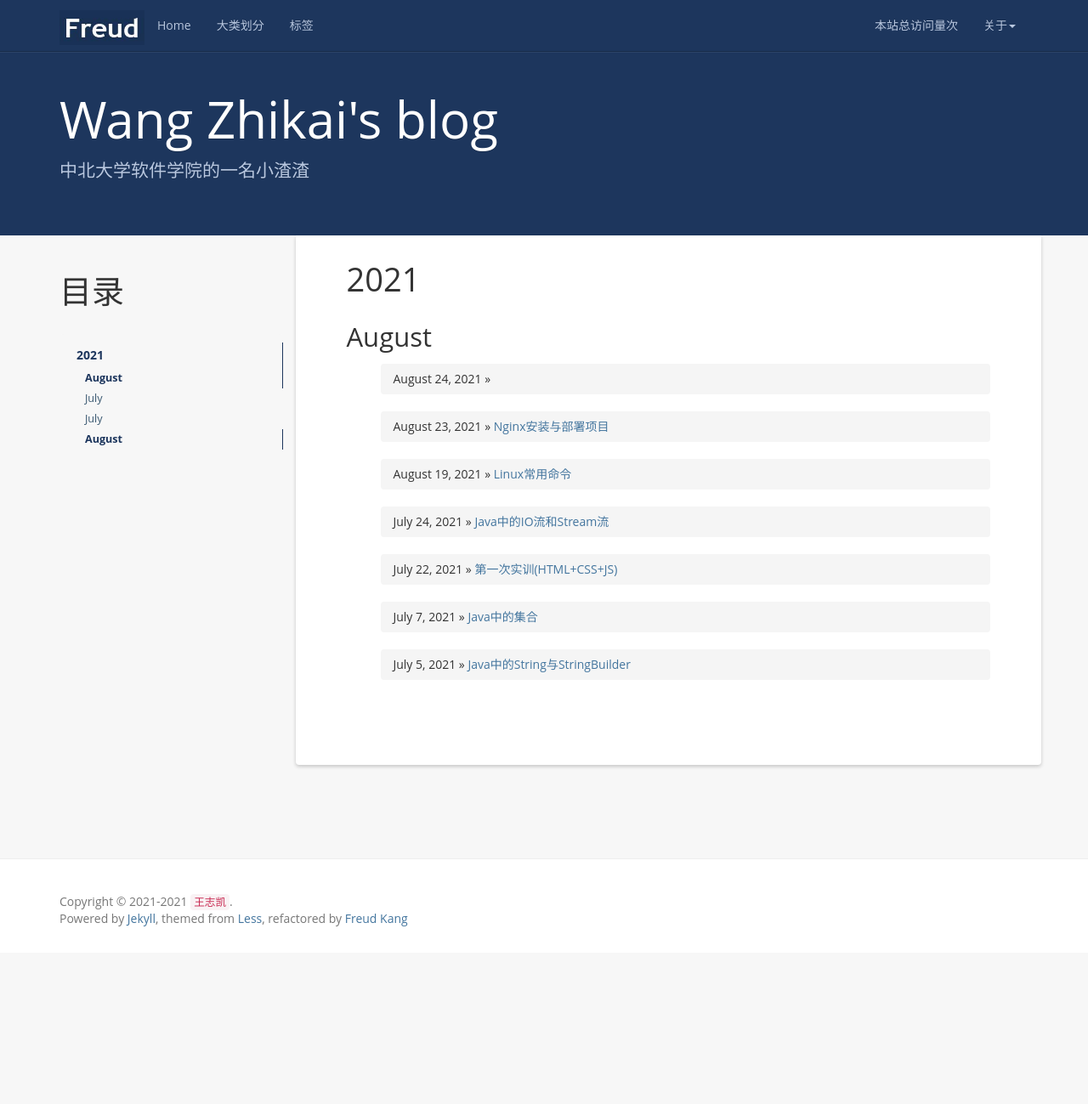
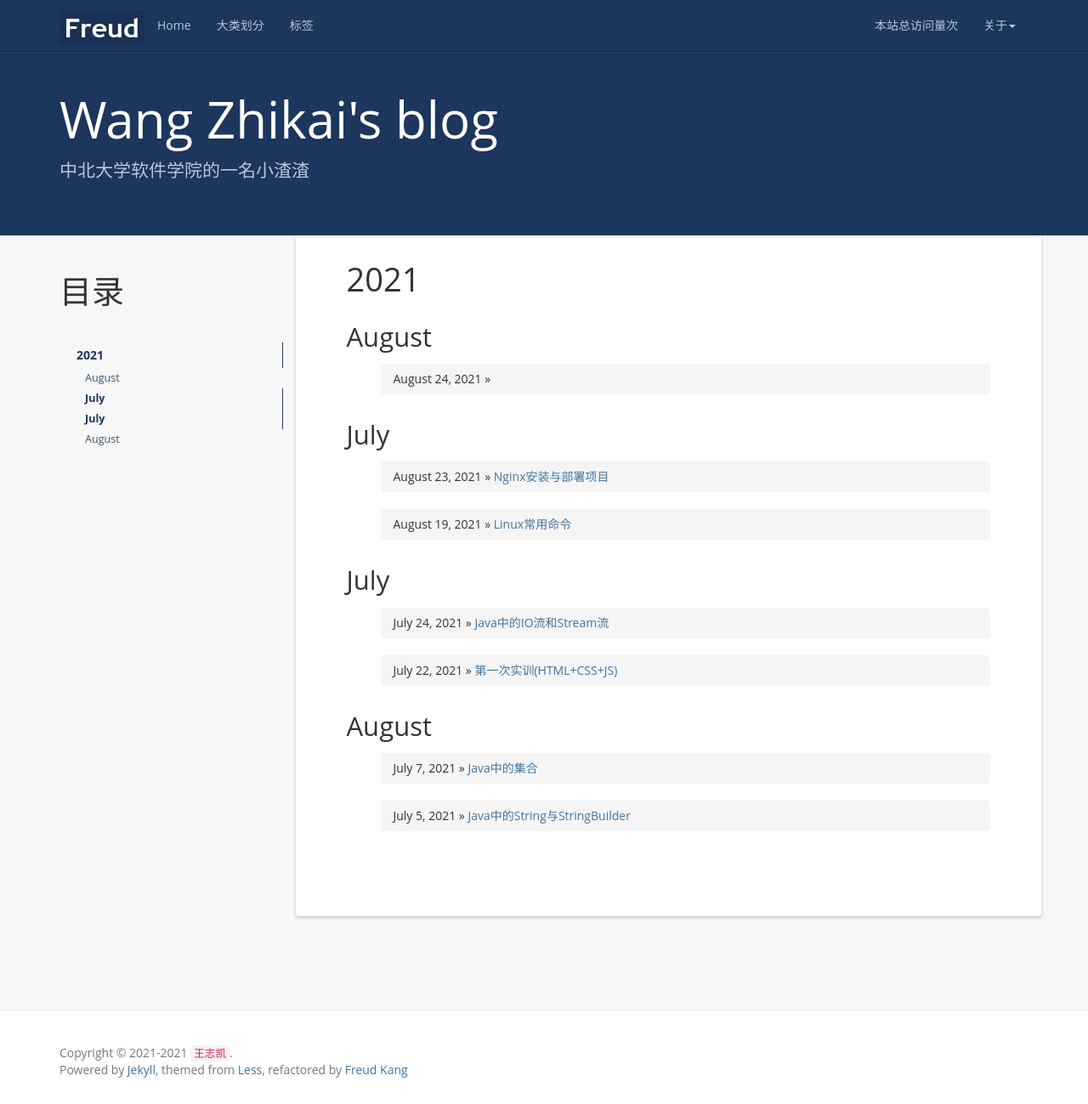
Before and after one commit to w-40/w-40.github.io, a Jekyll site: the page built from index.html, in a window 1280 px wide and 1299 px high. Shown: the whole window at 85% size. Built offline with Jekyll 4.4.1, drawn with Linux system fonts in a browser that asks for light colours; nearby versions of some CDN libraries; a script that is not in the unit is left out; the list of posts is cut into pages by our own code; comment, search, counter and statistics services are not loaded.

Commit message:
Update index.html

```diff
--- a/index.html
+++ b/index.html
@@ -75,7 +75,7 @@ layout: default
                     {% else %}
                       {% if this_month != next_month %}
                         </ul>
-
+                        <h2 id="month_{{next_year}}_{{next_month}}">{{next_month}}</h2>
                         <ul>
                       {% endif %}
                     {% endif %}
```
